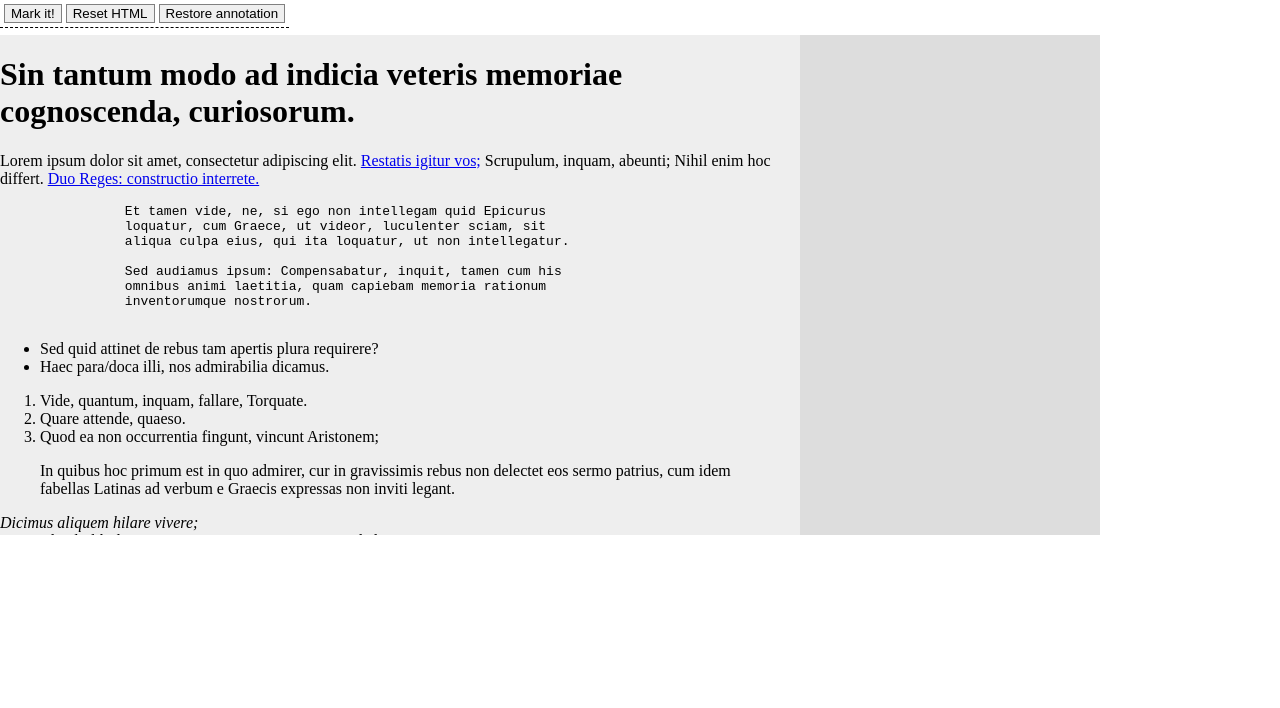
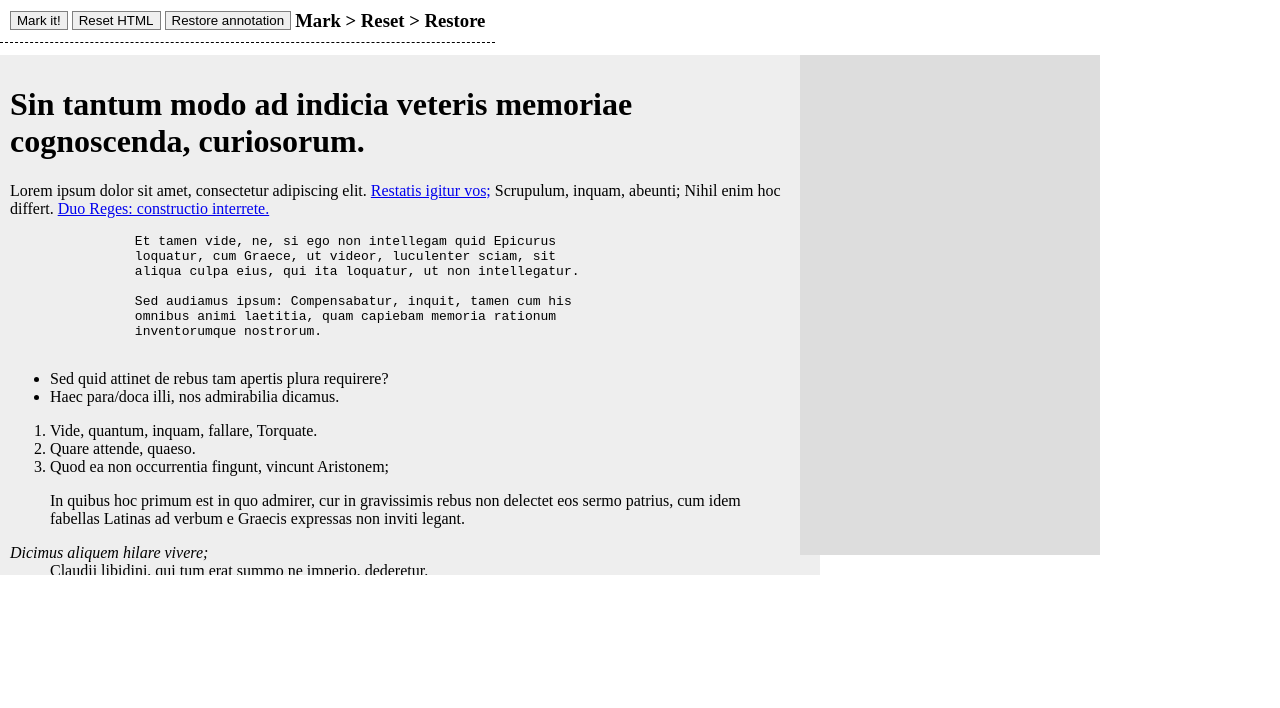
Before and after one commit to mayankcpdixit/notatejs, a plain HTML site: page demo/index.html in a window 1280 px wide. Drawn offline with Linux system fonts and the light colour scheme.

Commit message:
updated index file

```diff
--- a/demo/index.html
+++ b/demo/index.html
@@ -10,19 +10,29 @@
 			position: fixed;
 		    top: 0;
 		    display: block;
-		    padding: 4px;
+		    padding: 10px;
 		    border-bottom: 1px dashed;
+		}
+		.controls h3 {
+			margin: 0;
+		    display: inline-block;
+		    vertical-align: middle;
 		}
 		.controls button {
 			border: 0;
     		border: 1px solid grey;
 		}
+		.controls button:hover {
+			background-color: lightgray;
+	    	border-color: black;
+		}
 		.allowed-area {
-			margin-top: 35px;
+			margin-top: 55px;
 		    position: absolute;
 		    width: 800px;
 		    background: #eee;
 		    height: 500px;
+		    padding: 10px;
 		    overflow: auto;
 		}
 		.saved-data {
@@ -35,7 +45,7 @@
 		    overflow-x: hidden;
 		    overflow-y: auto;
 		    padding: 20px;
-		    margin-top: 35px;
+		    margin-top: 55px;
 		    box-sizing: border-box;
 		    white-space: initial;
 		    word-wrap: break-word;
@@ -91,6 +101,7 @@
 		<button id="mark-btn">Mark it!</button>
 		<button id="reset-btn">Reset HTML</button>
 		<button id="restore-btn">Restore annotation</button>
+		<h3>Mark > Reset > Restore</h3>
 	</div>
 	<pre id="saved-data" class="saved-data"></pre>
 
```
